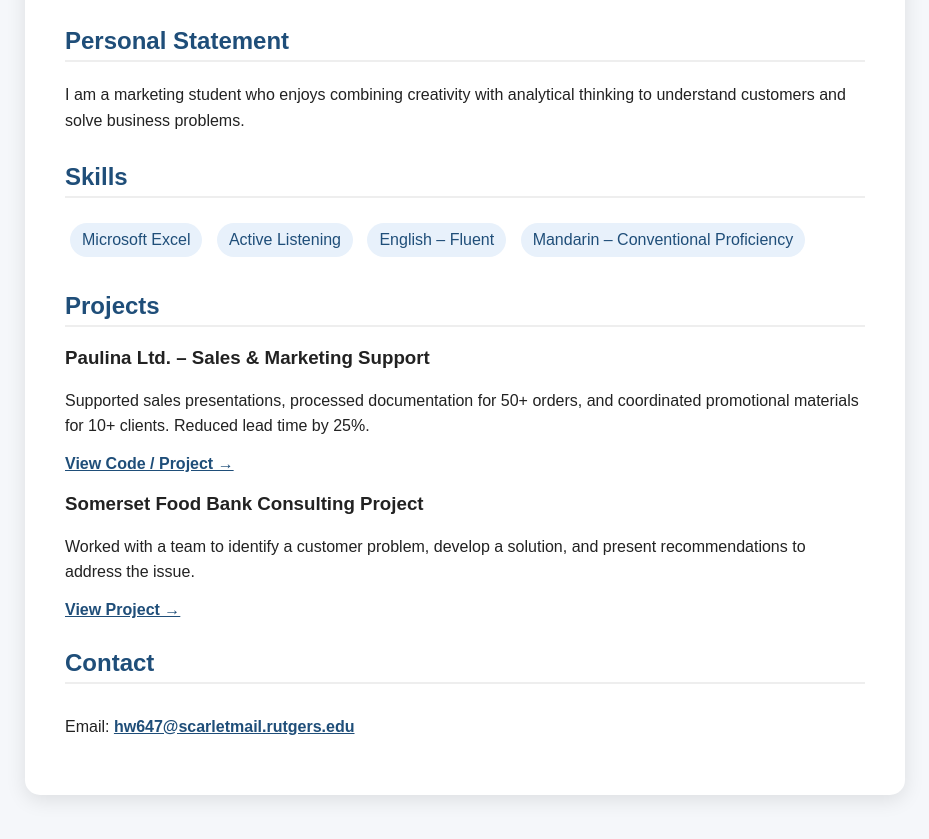
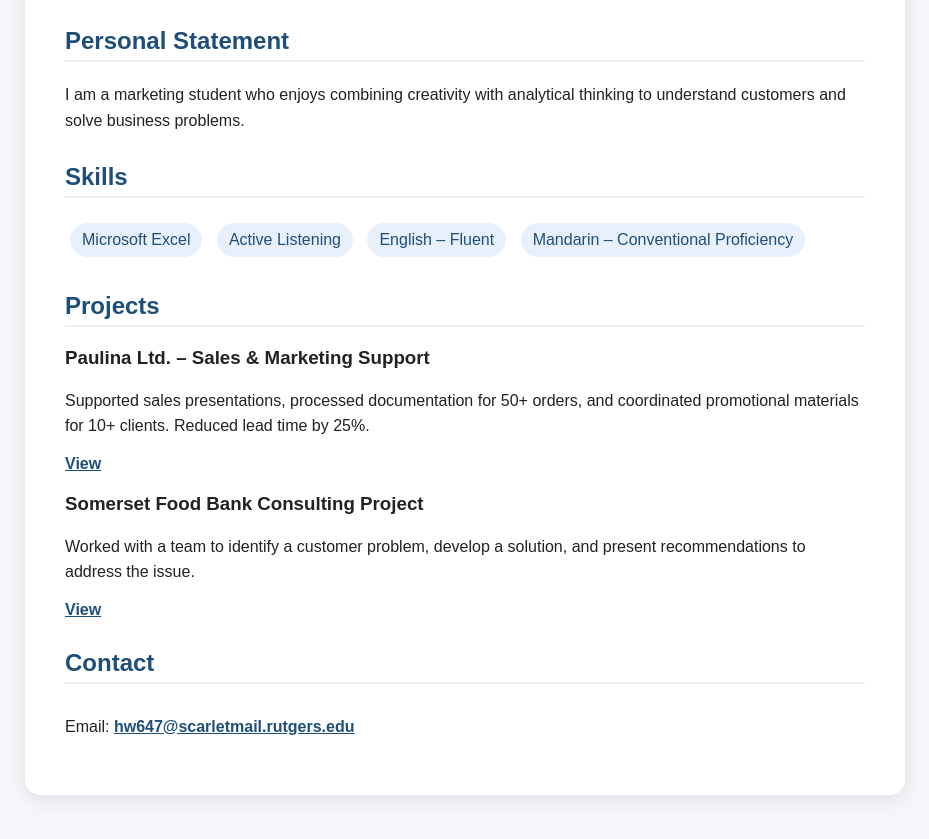
Before and after one commit to annawh1231/annawh1231.github.io, a plain HTML site: page index.html in a window 1280 px wide. Shown: the part 203-1042 px from the top of the page, without its empty margins (175-1104 px from the left). Drawn offline with Linux system fonts and the light colour scheme.

Commit message:
Update index.html
A portfolio main page

```diff
--- a/index.html
+++ b/index.html
@@ -92,7 +92,9 @@
             orders, and coordinated promotional materials for 10+ clients.
             Reduced lead time by 25%.
         </p>
-        <a href="#">View Code / Project →</a>
+        <a href="https://www.paulinda.com/" target="_blank">
+            View
+        </a>
     </div>
 
     <div class="project">
@@ -101,7 +103,9 @@
             Worked with a team to identify a customer problem, develop a
             solution, and present recommendations to address the issue.
         </p>
-        <a href="#">View Project →</a>
+        <a href="https://www.somersetfoodbank.org/" target="_blank">
+            View
+        </a>
     </div>
 
     <h2>Contact</h2>
```
